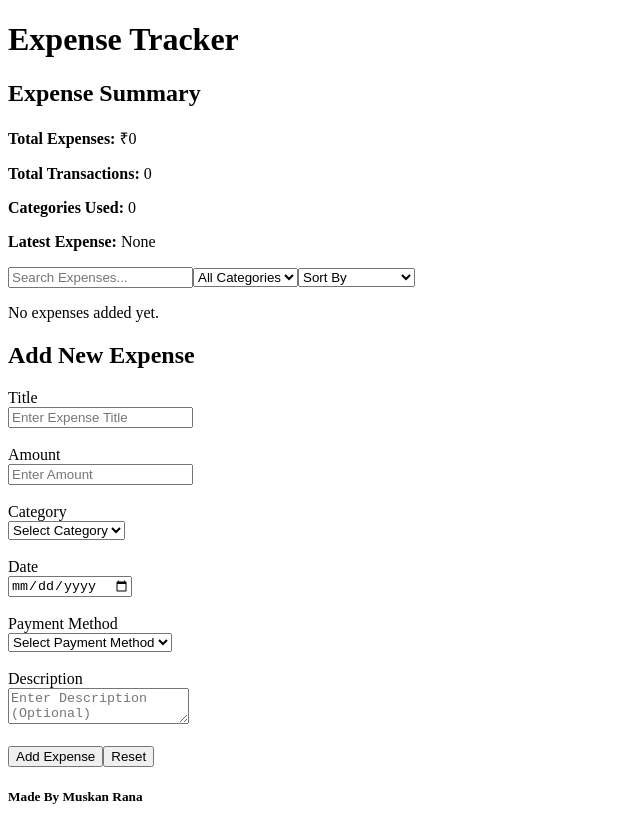
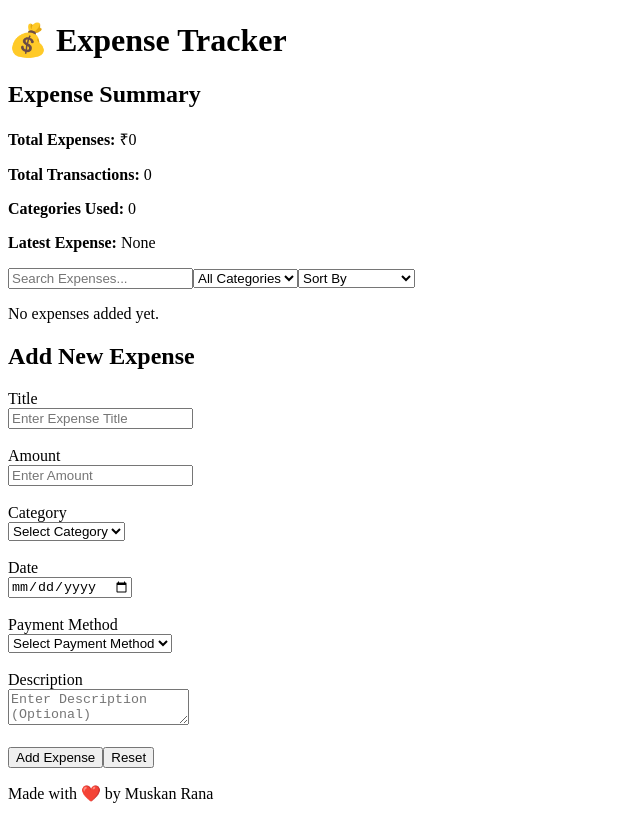
Before and after one commit to muskanrana100/Expense-Tracker, a React app in the folder frontend/: page / in a window 1280 px wide. Shown: the whole page, without its empty margins (0-640 px from the left). Built offline with nearby package versions, Linux system fonts and the light colour scheme; the HTML template or start-up script is replaced by a standard one.

Commit message:
Final complition before UI

```diff
--- a/frontend/src/components/ExpenseForm.jsx
+++ b/frontend/src/components/ExpenseForm.jsx
@@ -85,6 +85,7 @@ function ExpenseForm({
         <br />
         <input
           type="number"
+          min = "1"
           id="amount"
           placeholder="Enter Amount"
           value={amount}
--- a/frontend/src/components/Footer.jsx
+++ b/frontend/src/components/Footer.jsx
@@ -1,6 +1,9 @@
 function Footer() {
-    return (
-        <h5> Made By Muskan Rana</h5>
-    );
+  return (
+    <footer className="footer">
+      <p>Made with ❤️ by Muskan Rana</p>
+    </footer>
+  );
 }
+
 export default Footer;
--- a/frontend/src/components/Header.jsx
+++ b/frontend/src/components/Header.jsx
@@ -1,6 +1,8 @@
 function Header() {
   return (
-    <h1>Expense Tracker</h1>
+    <header className="header">
+      <h1>💰 Expense Tracker</h1>
+    </header>
   );
 }
 
--- a/frontend/src/components/Summary.jsx
+++ b/frontend/src/components/Summary.jsx
@@ -20,7 +20,8 @@ function Summary({ expenses }) {
       <h2>Expense Summary</h2>
 
       <p>
-        <strong>Total Expenses:</strong> ₹{totalAmount}
+        <strong>Total Expenses:</strong>{" "}
+        ₹{totalAmount.toLocaleString("en-IN")}
       </p>
 
       <p>
```
